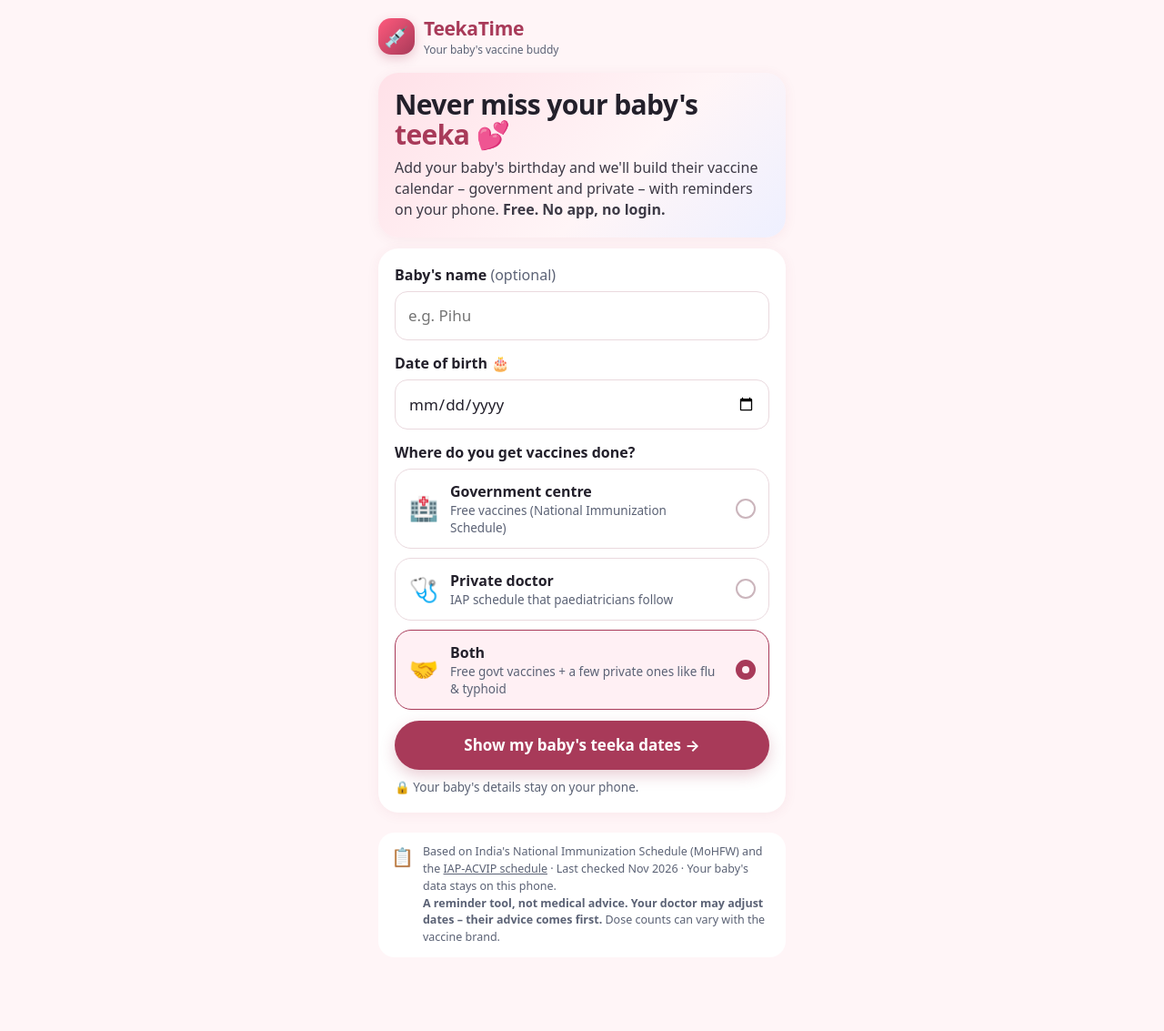
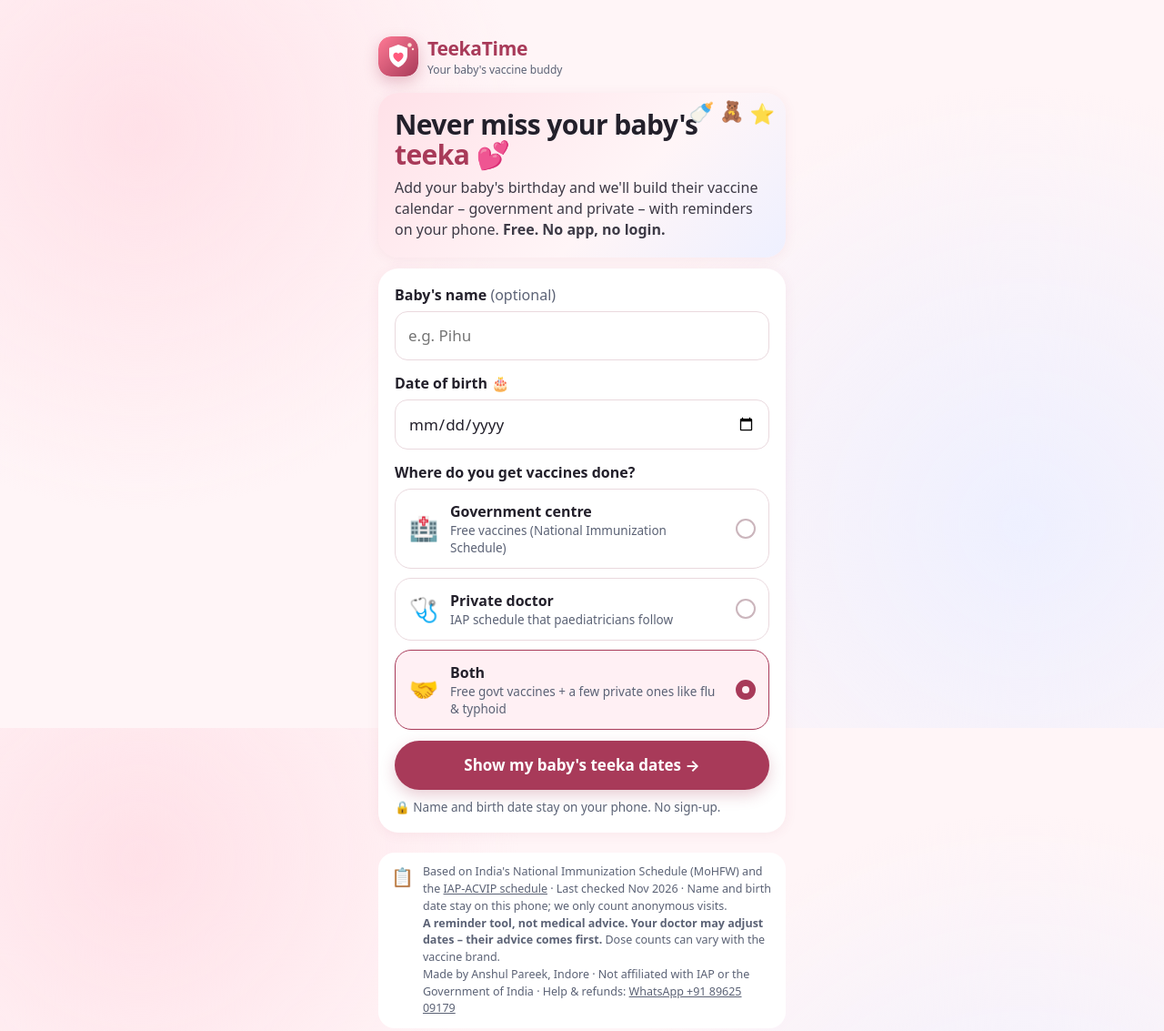
Before and after one commit to anshulpareek22-cmyk/teekatime, a plain HTML site: page index.html in a window 1280 px wide. Shown: the whole page at 91% size. Before the commit the page ends 1092 px from the top, so only its background shows below. Drawn offline with Linux system fonts and the light colour scheme.

Commit message:
Update index.html

```diff
--- a/index.html
+++ b/index.html
@@ -16,7 +16,12 @@ html{-webkit-text-size-adjust:100%}
 body{font-family:system-ui,-apple-system,"Segoe UI",Roboto,"Noto Sans",sans-serif;background:var(--blush);color:var(--ink);font-size:16px;line-height:1.45}
 .wrap{max-width:480px;margin:0 auto;padding:14px 16px 40px}
 header{display:flex;align-items:center;gap:10px;margin:2px 0 16px}
-.logo{width:40px;height:40px;border-radius:14px;background:linear-gradient(135deg,#FF5A7D,#A83A59);display:grid;place-items:center;font-size:22px;box-shadow:0 4px 12px rgba(168,58,89,.25)}
+.logo{width:44px;height:44px;border-radius:14px;display:block;box-shadow:0 6px 16px rgba(168,58,89,.28);flex:none}
+.floaty{position:absolute;right:12px;top:10px;display:flex;gap:6px;font-size:22px;opacity:.9}
+.floaty span{display:inline-block}
+@media (prefers-reduced-motion:no-preference){.floaty span{animation:bob 3s ease-in-out infinite}.floaty span:nth-child(2){animation-delay:.6s}.floaty span:nth-child(3){animation-delay:1.2s}@keyframes bob{50%{transform:translateY(-6px)}}.ok-big{animation:boing .8s ease}@keyframes boing{0%{transform:scale(.4)}60%{transform:scale(1.15)}100%{transform:scale(1)}}}
+@media (min-width:700px){body{background:radial-gradient(circle at 12% 18%,#FFE1E8 0,transparent 32%),radial-gradient(circle at 88% 72%,#EEF0FF 0,transparent 38%),var(--blush);background-attachment:fixed}.wrap{padding-top:36px}h1{font-size:34px}}
+.upiqr{display:block;margin:10px auto 4px;border-radius:16px;background:#fff;padding:8px;width:180px;height:180px}
 .brand{font-weight:800;font-size:21px;letter-spacing:-.3px;color:var(--deep)}
 .brand small{display:block;font-weight:500;font-size:12px;color:var(--mute);letter-spacing:0}
 h1{font-size:30px;line-height:1.12;letter-spacing:-.6px;margin-bottom:8px}
@@ -25,7 +30,7 @@ h2{font-size:21px;margin-bottom:4px;letter-spacing:-.3px}
 h3{font-size:13px;text-transform:uppercase;letter-spacing:.8px;color:var(--mute);margin:24px 0 10px;font-weight:700}
 .lead{color:#3d3a46;margin-bottom:16px}
 .card{background:var(--card);border-radius:22px;padding:18px;margin-bottom:12px;box-shadow:0 2px 14px rgba(168,58,89,.07)}
-.hero{background:linear-gradient(135deg,#FFE1E8,#FFF5F7 60%,#EEF0FF)}
+.hero{background:linear-gradient(135deg,#FFE1E8,#FFF5F7 60%,#EEF0FF);position:relative;overflow:hidden}
 label.f{display:block;font-weight:650;margin:14px 0 6px}
 label.f:first-child{margin-top:0}
 label.f span{font-weight:400;color:var(--mute)}
@@ -142,13 +147,14 @@ input:focus{outline:none;border-color:var(--deep);box-shadow:0 0 0 4px #ffd6e0}
 <body>
 <div class="wrap">
   <header>
-    <div class="logo">💉</div>
+    <svg class="logo" viewBox="0 0 44 44" role="img" aria-label="TeekaTime logo"><defs><linearGradient id="lg" x1="0" y1="0" x2="1" y2="1"><stop offset="0" stop-color="#FF7A95"/><stop offset="1" stop-color="#A83A59"/></linearGradient></defs><rect width="44" height="44" rx="14" fill="url(#lg)"/><path d="M22 9l10 3.8v7.3c0 6.6-4.3 11.7-10 13.9-5.7-2.2-10-7.3-10-13.9v-7.3z" fill="#fff"/><path d="M22 28.2s-5.6-3.4-5.6-7.2c0-1.9 1.4-3.2 3.1-3.2 1.1 0 2 .6 2.5 1.4.5-.8 1.4-1.4 2.5-1.4 1.7 0 3.1 1.3 3.1 3.2 0 3.8-5.6 7.2-5.6 7.2z" fill="#FF5A7D"/><circle cx="34.5" cy="9.5" r="2.2" fill="#FFE3D6"/><circle cx="38" cy="14" r="1.2" fill="#FFE3D6"/></svg>
     <div class="brand">TeekaTime<small>Your baby's vaccine buddy</small></div>
   </header>
 
   <!-- SCREEN 1 -->
   <section id="s1">
     <div class="card hero">
+      <div class="floaty" aria-hidden="true"><span>🍼</span><span>🧸</span><span>⭐</span></div>
       <h1>Never miss your baby's <em>teeka</em> 💕</h1>
       <p class="lead" style="margin:0">Add your baby's birthday and we'll build their vaccine calendar – government and private – with reminders on your phone. <b>Free. No app, no login.</b></p>
     </div>
@@ -165,7 +171,7 @@ input:focus{outline:none;border-color:var(--deep);box-shadow:0 0 0 4px #ffd6e0}
         <button class="choice on" data-plan="both" type="button"><span class="em">🤝</span><span><b>Both</b><small>Free govt vaccines + a few private ones like flu & typhoid</small></span><span class="dot"></span></button>
       </div>
       <button class="btn" id="go" type="button">Show my baby's teeka dates →</button>
-      <p class="note">🔒 Your baby's details stay on your phone.</p>
+      <p class="note">🔒 Name and birth date stay on your phone. No sign-up.</p>
     </div>
   </section>
 
@@ -207,6 +213,7 @@ input:focus{outline:none;border-color:var(--deep);box-shadow:0 0 0 4px #ffd6e0}
       <ol class="steps">
         <li><b>Pay ₹49</b> by UPI (GPay, PhonePe, Paytm, CRED)
           <a class="btn dark sm" id="upiBtn">Pay ₹49 by UPI</a>
+          <div id="upiDesk" class="hide"><p class="note">💻 On a laptop? Scan this with any UPI app on your phone:</p><img class="upiqr" id="upiQr" alt="UPI QR code to pay ₹49 to TeekaTime"></div>
           <div class="upi"><code id="upiId"></code><button class="chip t" id="copyUpi" type="button">Copy</button></div>
           <p class="note" style="margin-top:6px">If the button doesn't open your app, copy the UPI ID and pay ₹49 from your UPI app.</p>
         </li>
@@ -214,7 +221,8 @@ input:focus{outline:none;border-color:var(--deep);box-shadow:0 0 0 4px #ffd6e0}
           <a class="btn wa sm" id="confirmBtn" target="_blank" rel="noopener">I've paid – send confirmation</a>
         </li>
       </ol>
-      <p class="note">You'll get a welcome message within a few hours. 💌</p>
+      <p class="note">You'll get a welcome message within a few hours. 💌 Payment goes to the founder, Anshul Pareek. We use your WhatsApp number and baby's details only to send these reminders – ask us anytime to delete them.</p>
+      <p class="note"><b>Refund or help?</b> <a class="link" id="helpLink" target="_blank" rel="noopener">WhatsApp us</a> – refunds go back to your UPI within 3 working days.</p>
     </div>
     <a class="btn wa" id="share2" target="_blank" rel="noopener">Share plan on WhatsApp</a>
     <h3>Or add the other visits yourself</h3>
@@ -225,7 +233,7 @@ input:focus{outline:none;border-color:var(--deep);box-shadow:0 0 0 4px #ffd6e0}
     </div>
   </section>
 
-  <div class="trust"><span style="font-size:20px">📋</span><div>Based on India's National Immunization Schedule (MoHFW) and the <a href="https://www.indianpediatrics.net/feb2024/113.pdf" target="_blank" rel="noopener">IAP-ACVIP schedule</a> · Last checked Nov 2026 · Your baby's data stays on this phone.<br><b>A reminder tool, not medical advice. Your doctor may adjust dates – their advice comes first.</b> Dose counts can vary with the vaccine brand.</div></div>
+  <div class="trust"><span style="font-size:20px">📋</span><div>Based on India's National Immunization Schedule (MoHFW) and the <a href="https://www.indianpediatrics.net/feb2024/113.pdf" target="_blank" rel="noopener">IAP-ACVIP schedule</a> · Last checked Nov 2026 · Name and birth date stay on this phone; we only count anonymous visits.<br><b>A reminder tool, not medical advice. Your doctor may adjust dates – their advice comes first.</b> Dose counts can vary with the vaccine brand.<br>Made by Anshul Pareek, Indore · Not affiliated with IAP or the Government of India · Help &amp; refunds: <a id="helpLink2" target="_blank" rel="noopener">WhatsApp +91 89625 09179</a></div></div>
 </div>
 <div class="toast" id="toast"></div>
 
@@ -598,7 +606,12 @@ function save(){ store.set("tt_state", S); store.set("tt_done_" + S.dob, done);
   $("back").onclick = () => show("s1");
   $("back2").onclick = () => { renderS2(); show("s2"); };
   $("upiId").textContent = UPI_ID;
-  $("upiBtn").href = "upi://pay?pa=" + UPI_ID + "&pn=" + encodeURIComponent("TeekaTime") + "&am=" + PRICE + ".00&cu=INR&tn=" + encodeURIComponent("TeekaTime reminders");
+  const upiLink = "upi://pay?pa=" + UPI_ID + "&pn=" + encodeURIComponent("TeekaTime") + "&am=" + PRICE + ".00&cu=INR&tn=" + encodeURIComponent("TeekaTime reminders");
+  $("upiBtn").href = upiLink;
+  const isMobile = isIOS || /Android|iPhone|iPad|iPod|Mobile/i.test(navigator.userAgent);
+  if(!isMobile){ $("upiBtn").classList.add("hide"); $("upiDesk").classList.remove("hide"); $("upiQr").src = "https://api.qrserver.com/v1/create-qr-code/?size=360x360&margin=0&data=" + encodeURIComponent(upiLink); }
+  const help = "https://wa.me/" + OWNER_WA + "?text=" + encodeURIComponent("Hi, I need help with TeekaTime (refund / question): ");
+  $("helpLink").href = help; $("helpLink2").href = help;
   $("upiBtn").onclick = () => log("upi_click");
   $("copyUpi").onclick = () => { (navigator.clipboard ? navigator.clipboard.writeText(UPI_ID) : Promise.reject()).then(() => toast("UPI ID copied"), () => toast("UPI ID: " + UPI_ID)); };
   $("confirmBtn").onclick = () => log("paid_confirm");
```
